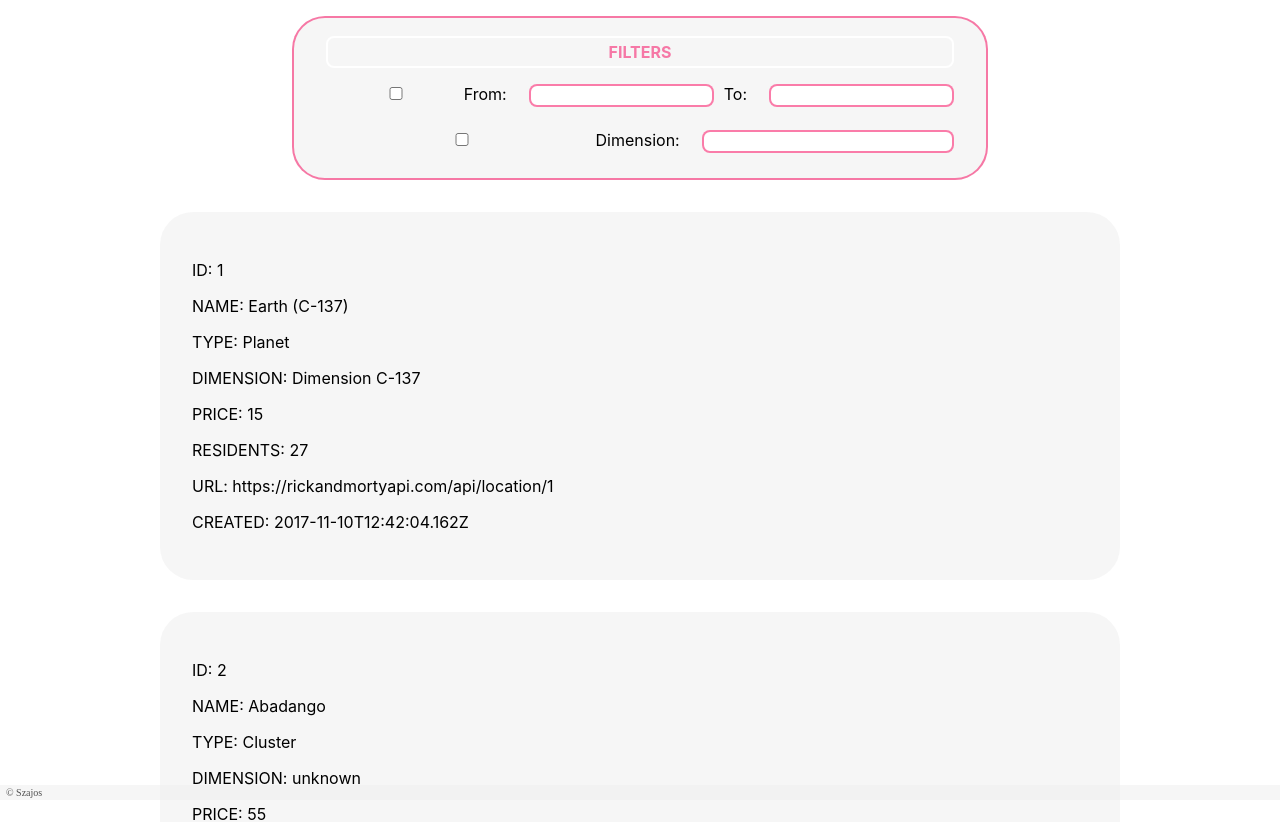
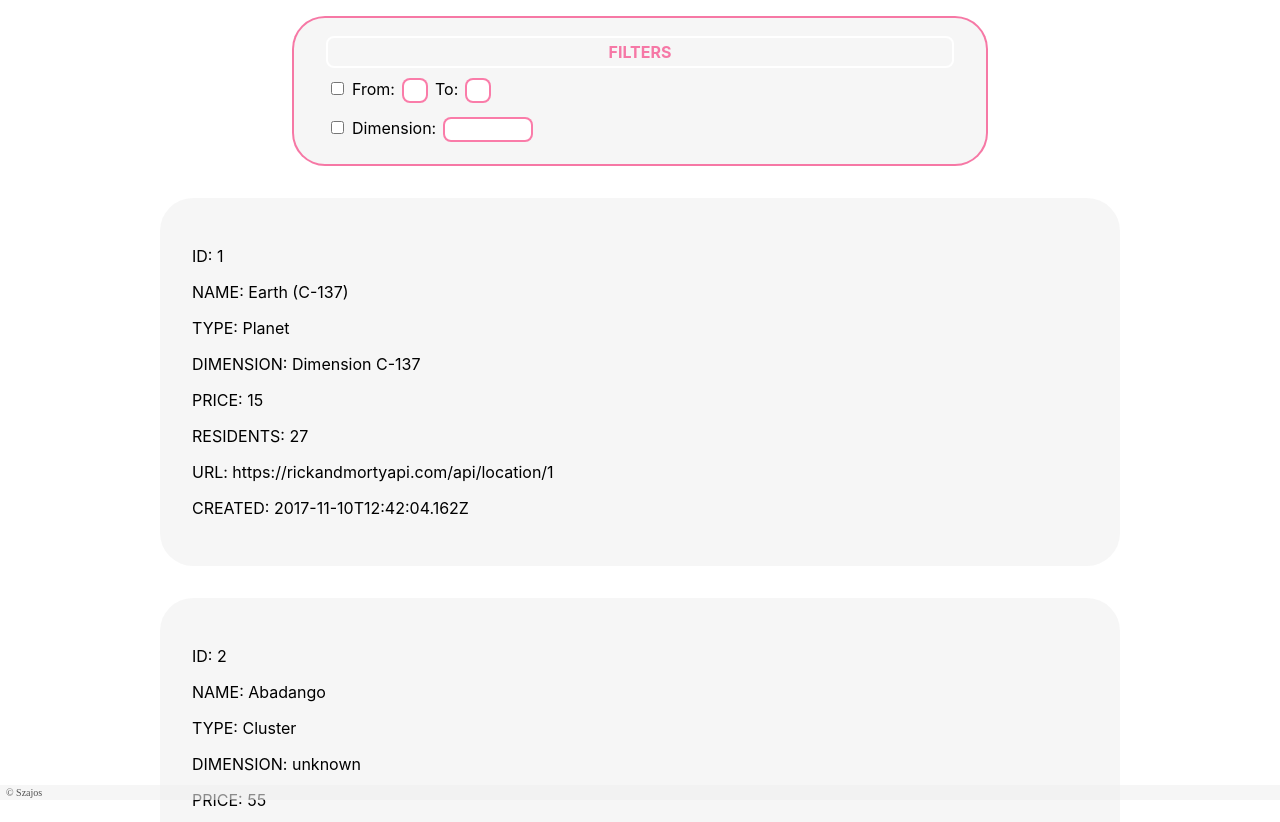
Before and after one commit to anetSzajo/cross-dimension-travel-app, a React (Create React App) app: page /dashboard in a window 1280 px wide. Shown: the top 822 px of the page. Built offline with nearby package versions, Linux system fonts and the light colour scheme.

Commit message:
Styling refactor - add responsivity.

```diff
--- a/src/Components/AboutApp/aboutApp.scss
+++ b/src/Components/AboutApp/aboutApp.scss
@@ -5,10 +5,10 @@ body{
 }
 
 .about-app{
-    width: 30%;
-    padding: 3rem;
+    width: 60%;
+    padding: 2rem;
     text-align: center;
-    margin: 1rem auto;
+    margin: 1rem auto 2rem auto;
     background:  rgba(240, 240, 240, 0.58);
     border-radius: 33px;
 }
@@ -23,3 +23,10 @@ body{
     margin-top: 1rem;
     padding: 6px;
 }
+
+@media(min-width: 40rem){
+    .about-app{
+        width: 30%;
+        margin: 1rem auto;
+    }
+}
--- a/src/Components/DashboardPage/dashboardPage.scss
+++ b/src/Components/DashboardPage/dashboardPage.scss
@@ -12,9 +12,9 @@
 .filter-menu{
     flex-direction: row;
     justify-content: space-between;
-    width: 50%;
+    width: 65%;
     margin: 1rem auto;
-    padding: 12px 26px;
+    padding: 12px 11px;
     background: rgba(240, 240, 240, 0.58);
     border-radius: 33px;
     text-align: left;
@@ -61,7 +61,7 @@
 }
 
 .go-home-image{
-    width: 258px;
+    width: 220px;
     height: 194px;
     margin: auto 0;
 }
@@ -72,3 +72,13 @@ input{
     margin: 2px;
     border-radius: 8px;
 }
+
+@media(min-width: 40rem){
+    .go-home-image{
+        width: 258px;
+    }
+    .filter-menu{
+        width: 50%;
+        padding: 12px 26px;
+    }
+}
--- a/src/Components/Filters/FilterByDimension/FilterByDimension.js
+++ b/src/Components/Filters/FilterByDimension/FilterByDimension.js
@@ -1,7 +1,7 @@
 import React from 'react';
 
 import {byDimension} from '../FilteringFunctions.js';
-import './filterByDimension.css';
+import './filterByDimension.scss';
 
 class FilterByDimension extends React.Component{
     state = {
@@ -41,8 +41,8 @@ class FilterByDimension extends React.Component{
         return (
             <div className="dimension-filter">
                 <input type="checkbox" name="filterToggled" checked={this.state.filterToggled} onChange={this.toggleFilter} />
-                <label>Dimension: </label>
-                <input type="text" name="dimension" value={this.state.dimension} onChange={this.handleDimensionChange}  />
+                <label  className="filter-label">Dimension: </label>
+                <input type="text" name="dimension" value={this.state.dimension} onChange={this.handleDimensionChange}  className="filter-input"/>
             </div>
         )
     }
--- a/src/Components/Filters/FilterByDimension/filterByDimension.css
+++ /dev/null
@@ -1,7 +0,0 @@
-.dimension-filter{
-    text-align: left;
-    margin: 6px;
-    display: flex;
-    flex-direction: row;
-    align-items: baseline;
-}
--- /dev/null
+++ b/src/Components/Filters/FilterByDimension/filterByDimension.scss
@@ -0,0 +1,32 @@
+.dimension-filter{
+    text-align: left;
+    /*margin: 6px;*/
+    display: flex;
+    flex-direction: row;
+    align-items: baseline;
+
+}
+
+input[type="checkbox"]{
+    width: 30px;
+    margin: 0;
+}
+
+.filter-label{
+    padding: 3px;
+}
+
+.filter-input{
+    width: 5rem;
+    margin: 4px;
+    padding: 3px;
+}
+
+@media(min-width: 40rem){
+    label{
+        padding: 10px;
+    }
+    .dimension-filter{
+        margin: 6px;
+    }
+}
--- a/src/Components/Filters/FilterByPrice/FilterByPrice.js
+++ b/src/Components/Filters/FilterByPrice/FilterByPrice.js
@@ -1,7 +1,7 @@
 import React from 'react';
 
 import {betweenRange} from '../FilteringFunctions';
-import './filterByPrice.css';
+import './filterByPrice.scss';
 
 class FilterByPrice extends React.Component {
 
@@ -46,10 +46,10 @@ class FilterByPrice extends React.Component {
             <div className="price-filters">
                 <input type="checkbox" name="filterToggled" checked={this.state.filterToggled}
                        onChange={this.toggleFilter}/>
-                <label>From: </label>
-                <input type="text" name="from" value={this.state.from} onChange={this.handlePriceChange}/>
-                <label>To: </label>
-                <input type="text" name="to" value={this.state.to} onChange={this.handlePriceChange}/>
+                <label className="filter-label">From: </label>
+                <input type="text" name="from" value={this.state.from} onChange={this.handlePriceChange} className="filter-price-input" />
+                <label className="filter-label">To: </label>
+                <input type="text" name="to" value={this.state.to} onChange={this.handlePriceChange} className="filter-price-input" />
             </div>
 
         )
--- a/src/Components/Filters/FilterByPrice/filterByPrice.css
+++ /dev/null
@@ -1,10 +0,0 @@
-.price-filters{
-    display: flex;
-    flex-direction: row;
-    margin: 6px;
-    align-items: baseline;
-}
-
-label{
-    padding: 2px;
-}
--- /dev/null
+++ b/src/Components/Filters/FilterByPrice/filterByPrice.scss
@@ -0,0 +1,27 @@
+.price-filters{
+    display: flex;
+    flex-direction: row;
+    margin: 0;
+    align-items: baseline;
+}
+
+.filter-price-input{
+    margin: 4px;
+    width: 38px;
+    padding: 3px;
+}
+
+input[type="checkbox"]{
+    width: 23px;
+}
+
+
+
+@media (min-width: 40rem) {
+    .price-filters{
+        margin: 6px;
+    }
+    .filter-price-input{
+        width: 1rem;
+    }
+}
--- a/src/Components/PlaceForm/placeForm.scss
+++ b/src/Components/PlaceForm/placeForm.scss
@@ -10,8 +10,8 @@ form {
     border-radius: 33px;
     padding: 3rem;
     text-align: left;
-    width: 30%;
-    margin: 1rem auto;
+    width: 60%;
+    margin: 1rem auto 2rem auto;
     word-break: break-word;
 }
 
@@ -43,3 +43,10 @@ input[type="submit"]{
     border:$button-border;
     color: $button-color;
 }
+
+@media(min-width: 40rem){
+    form{
+        width: 30%;
+        margin: 1rem auto;
+    }
+}
```
